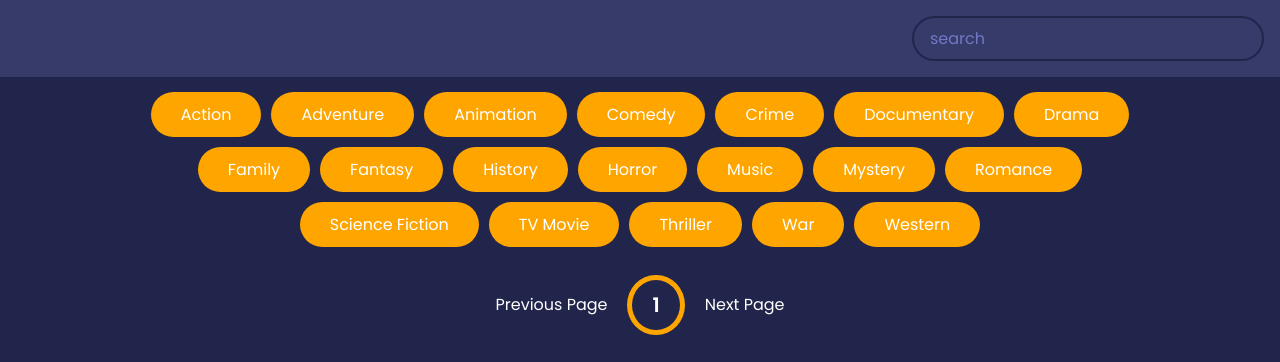
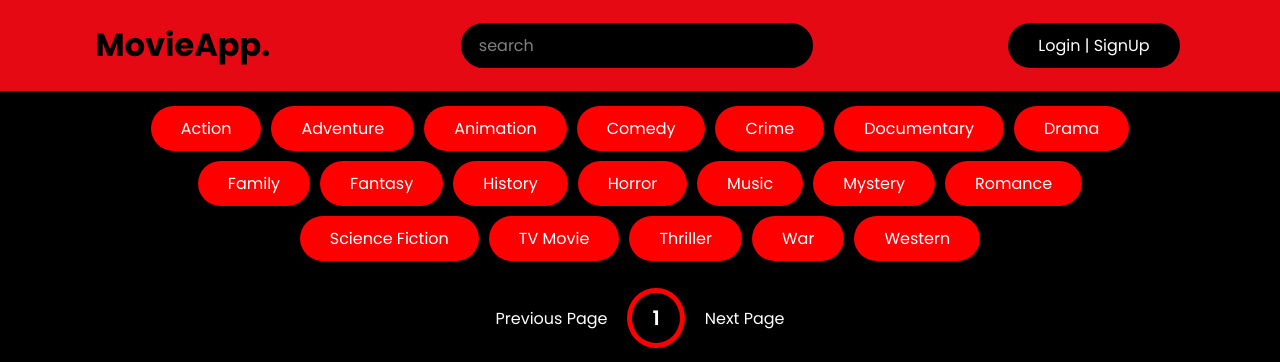
Before and after one commit to RanitaGhosh04/MovieS, a plain HTML site: page index.html in a window 1280 px wide. Drawn offline with Linux system fonts and the light colour scheme; no server answers.

Commit message:
commiting

```diff
--- a/index.html
+++ b/index.html
@@ -8,9 +8,11 @@
 </head>
 <body>
   <header>
+    <h1>MovieApp.</h1>
     <form action="" id="form">
       <input type="text" id="search" class="search" placeholder="search">
     </form>
+    <div id="login">Login | SignUp</div>
   </header>
 
   <div id="tags"></div>
--- a/style.css
+++ b/style.css
@@ -5,8 +5,8 @@
 }
 
 :root{
-  --primary-color:#22254b;
-  --secondary-color:#373b69;
+  --primary-color:Black;
+  --secondary-color:#E50914;
 }
 
 body{
@@ -16,14 +16,16 @@ body{
 }
 
 header{
-  padding: 1rem;
+  /* padding: 1rem; */
+
   display: flex;
-  justify-content: flex-end;
+  justify-content: space-around;
+  align-items: center;
   background-color: var(--secondary-color);
 }
 
 .search{
-  background-color: transparent;
+  background-color: black;
   border: 2px solid var(--primary-color);
   padding: 0.5rem 1rem;
   border-radius: 50px;
@@ -34,11 +36,11 @@ header{
 
 .search:focus{
   outline: 0;
-  background-color: var(--primary-color);
+  /* background-color: var(--primary-color); */
 }
 
 .search::placeholder{
-  color: #7378C5;
+  color: gray;
 }
 
 main{
@@ -126,15 +128,27 @@ main{
 .tag{
   color: white;
   padding: 10px 30px;
-  background-color: orange;
+  background-color: red;
   border-radius: 50px;
   margin: 5px;
   display: inline-block;
   cursor: pointer;
 }
 
+#login{
+  color: white;
+  padding: 10px 30px;
+  background-color: black;
+  border-radius: 50px;
+  margin: 5px;
+  display: inline-block;
+  cursor: pointer;
+}
+
+
 .tag.highlight{
-  background-color: red;
+  background-color: white;
+  color: black;
 }
 
 .no-results{
@@ -162,13 +176,13 @@ main{
 .current{
   padding: 10px 20px;
   border-radius: 50%;
-  border: 5px solid orange;
+  border: 5px solid red;
   font-size: 20px;
   font-weight: 600;
 }
 
 .know-more{
-  background-color: orange;
+  background-color: red;
   color: white;
   font-size: 16px;
   font-weight: bold;
@@ -279,5 +293,5 @@ right:5%;
 }
 
 .dots .dot.active{
-  border-color: orange;
+  border-color: rgb(70, 220, 70);
 }
```
